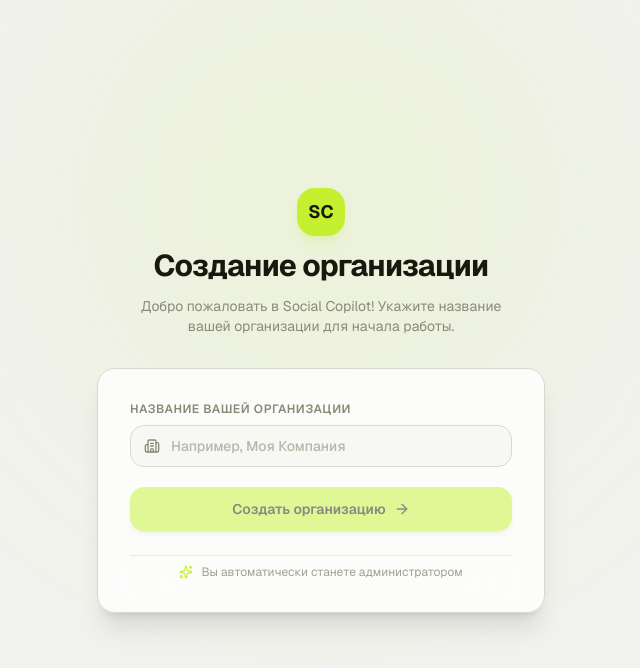
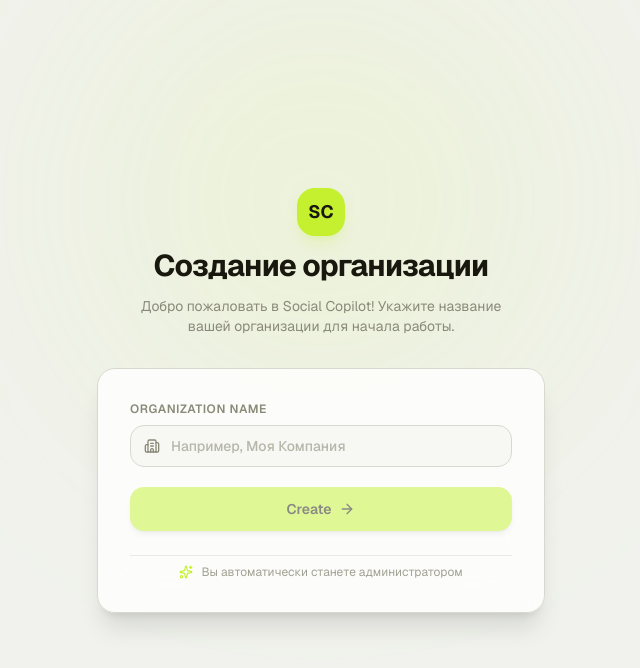
Before and after one commit to danzelenok/social-copilot-irc, a Next.js app: page /onboarding in a window 1280 px wide. Shown: the top 668 px of the page, without its empty margins (319-959 px from the left). Built offline with nearby package versions, Linux system fonts and the light colour scheme; no server answers.

Commit message:
feat: standardize UI text and project documentation to English

```diff
--- a/app/access-denied/page.tsx
+++ b/app/access-denied/page.tsx
@@ -18,7 +18,7 @@
             Доступ ограничен
           </h1>
           <p className="text-sm text-muted-foreground leading-relaxed">
-            У вас нет доступа к этому рабочему пространству. Обратитесь к администратору.
+            You don't have access to this workspace. Please contact your administrator.
           </p>
         </div>
 
--- a/app/onboarding/page.tsx
+++ b/app/onboarding/page.tsx
@@ -50,7 +50,7 @@
           <form onSubmit={handleSubmit} className="space-y-5">
             <div className="space-y-2">
               <label htmlFor="orgName" className="block text-xs font-semibold uppercase tracking-wider text-muted-foreground">
-                Название вашей организации
+                Organization name
               </label>
               <div className="relative">
                 <div className="absolute inset-y-0 left-0 pl-3.5 flex items-center pointer-events-none text-muted-foreground">
@@ -87,7 +87,7 @@
                 </>
               ) : (
                 <>
-                  <span>Создать организацию</span>
+                  <span>Create</span>
                   <ArrowRight className="h-4 w-4" />
                 </>
               )}
```
Also changed, not shown: 1 other file (tests, documents, lock files or other folders).
